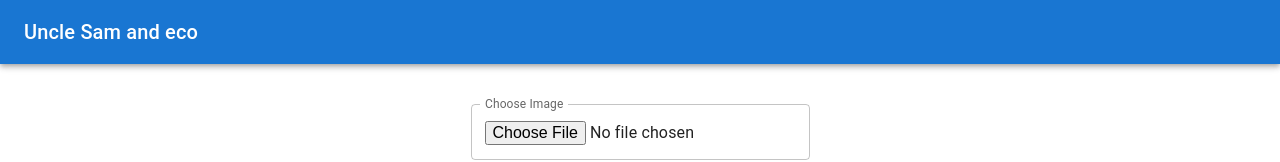
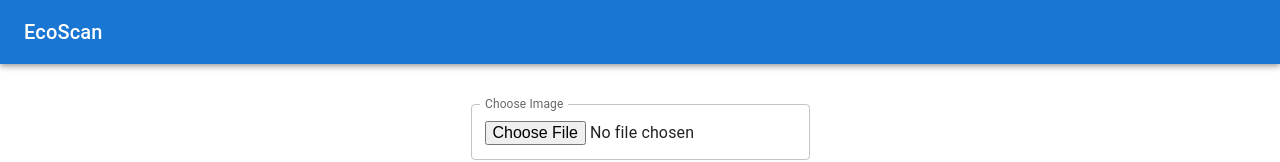
Before and after one commit to smspillaz/recycle-buddy, a React (Create React App) app in the folder ui/: page / in a window 1280 px wide. Shown: the top 162 px of the page. Built offline with nearby package versions, Linux system fonts and the light colour scheme.

Commit message:
ui: ecoscan

```diff
--- a/ui/src/ImageUpload.js
+++ b/ui/src/ImageUpload.js
@@ -55,7 +55,7 @@ const ImageUpload = () => {
     <div>
       <AppBar position="static" color="primary">
         <Toolbar>
-          <Typography variant="h6">Uncle Sam and eco</Typography>
+          <Typography variant="h6">EcoScan</Typography>
         </Toolbar>
       </AppBar>
       <Container maxWidth="md" style={{ marginTop: '20px' }}>
```
